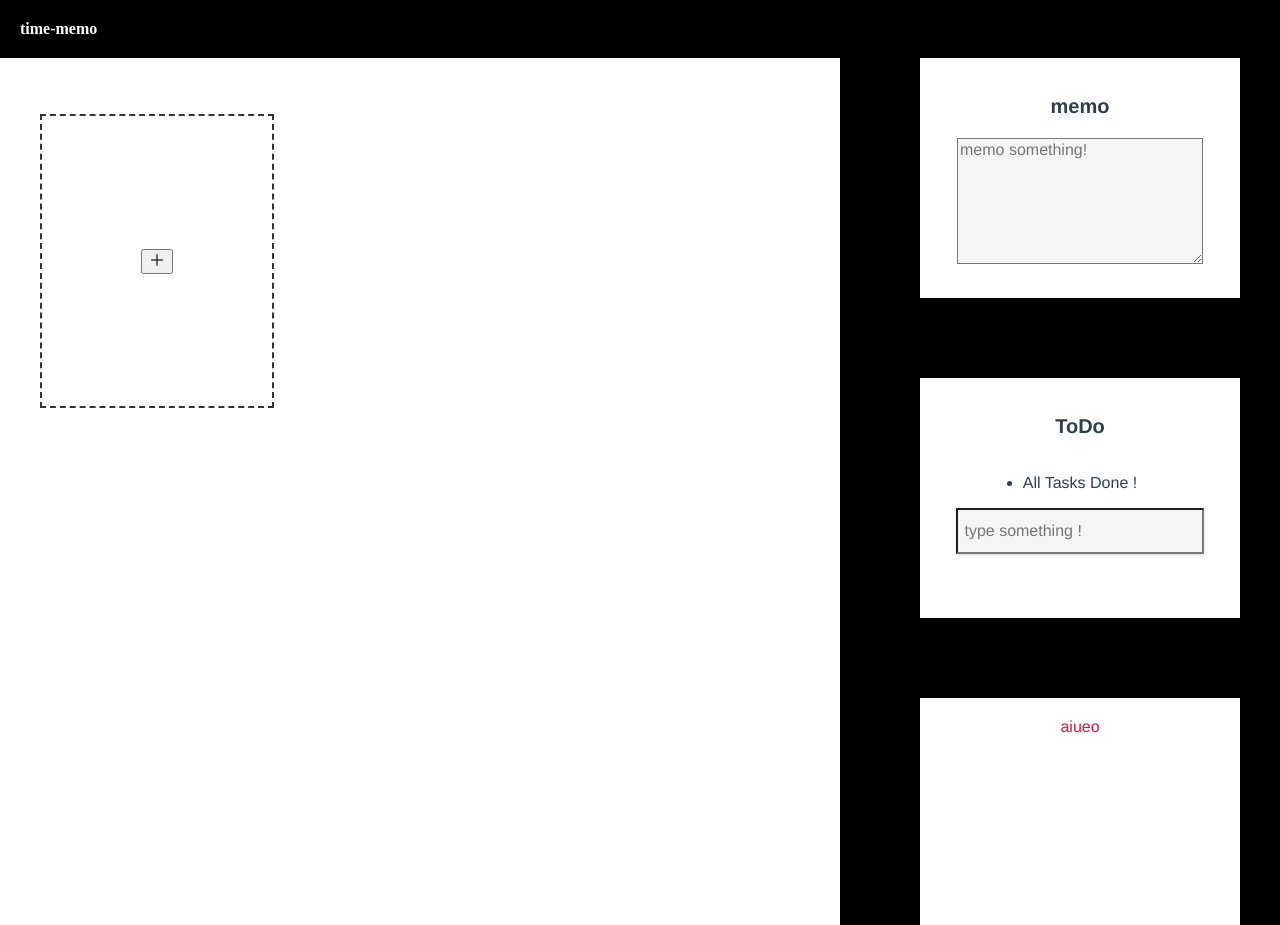
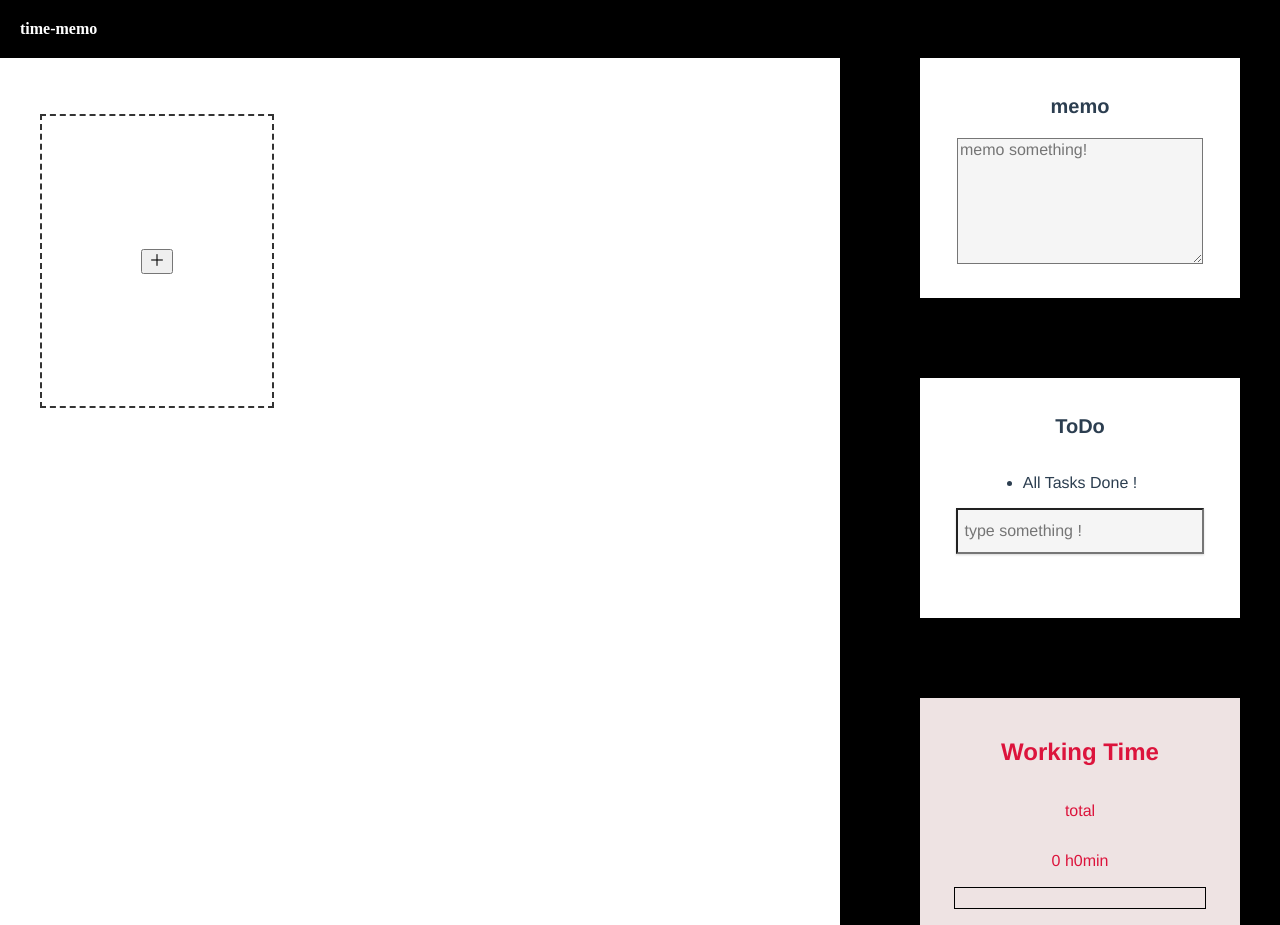
Before and after one commit to rabeliya/time-memo, a Vue app: page / in a window 1280 px wide. Shown: the top 925 px of the page. Built offline with nearby package versions, Linux system fonts and the light colour scheme.

Commit message:
グラフ機能を実装しました。

```diff
--- a/package.json
+++ b/package.json
@@ -9,7 +9,9 @@
   },
   "dependencies": {
     "core-js": "^3.6.5",
-    "vue": "^2.6.11"
+    "vue": "^2.6.11",
+    "vue-chartless": "^0.1.23",
+    "vue-google-charts": "^0.3.3"
   },
   "devDependencies": {
     "@vue/cli-plugin-babel": "~4.5.0",
--- a/src/App.vue
+++ b/src/App.vue
@@ -12,13 +12,14 @@
         @deleteCard="deleteCard"
         @receiveEditedCard="reflectEditCard"
         @addTime="addTime"
-        @removeTime="removeTime"/>
+        @removeTime="removeTime"
+        @takeCards="takeCards"/>
       </div>
       <div class="side-app">
         <div id="app">
           <MemoApp />
           <TodoApp />
-          <TimeGraph />
+          <TimeGraph :cards="cards" />
         </div>
       </div>
     </div>
@@ -45,6 +46,7 @@ export default {
   },
   data: () => ({
     cards: [],
+    labels: [],
     isEditDialog: false,
     isDialog: false,
     hold:
@@ -102,6 +104,9 @@ export default {
         this.cards[index].totalTime = 0;
       }
     },
+    takeCards(newValue) {
+      this.cards= newValue;
+    }
   },
   watch: {
     cards: {
--- a/src/components/task-card.vue
+++ b/src/components/task-card.vue
@@ -7,10 +7,10 @@
         <span class="delete-card-button" @click="emitDelete(index)">[×]</span>
         <span class="edit-card" @click="editCard(index);emitShowEditDialog()">...</span>
         <p class="card-header">
-          <span class="card-color" v-bind:style="{background:cards[index].color }"></span>
-          <span>{{ cards[index].minute }}</span>
-          {{ cards[index].title }}</p>
-        <p class="time-display">{{ cards[index].totalTime }}</p>
+          <span class="card-color" v-bind:style="{background:card.color }"></span>
+          <span>{{ card.minute }}</span>
+          {{ card.title }}</p>
+        <p class="time-display">{{ card.totalTime }}</p>
         <div class="button-wrapper">
           <button class="minus button" @click="emitRemoveTime(index)">-</button>
           <button class="plus button" @click="emitAddTime(index)">+</button>
--- a/src/components/time-graph.vue
+++ b/src/components/time-graph.vue
@@ -1,59 +1,131 @@
 <template>
   <div class="card-wrapper">
-    aiueo
+    <h2>Working Time</h2>
+    <p>total</p>
+    <p>{{ totalHour }} h{{ totalMin }}min</p>
+    <ul class="progress-bar">
+      <li v-for="card in cards" :key="card.id" v-bind:style="{background:card.color,
+        width: barWidth(card.totalTime) + 'px'}">
+      </li>
+    </ul>
+    <ul v-if="cards.length > 0" class="label-wrapper">
+      <li v-for="card in cards" :key="card.id" class="data-label">
+        <span class="card-color" v-bind:style="{background:card.color }"></span>
+        {{ card.title }}/ {{ convertToHour(card.totalTime) }}h{{ leftMin(card.totalTime) }}min
+        <span>{{ calcPercent(card.totalTime) }}%</span>
+      </li>
+    </ul>
+    <ul v-else>
+      <li>No task !</li>
+    </ul>
   </div>
 </template>
 <script>
   export default {
+    components: {
+    },
     props: {
+      cards: Array,
     },
-  data: ()=> ({
-    cards: [],
-    labels:[],
+    data: () => ({
+
     }),
     methods: {
-    makeLavel: function() {
+    },
+    computed: {
+      totalHour() {
+        let total = 0;
+        const length = this.cards.length;
+        for(let i = 0; i < length; i++) {
+          total += this.cards[i].totalTime
+        }
+        return Math.floor(total / 60);
+      },
+      totalMin() {
+        let total = 0;
+        const length = this.cards.length;
+        for(let i = 0; i < length; i++) {
+          total += this.cards[i].totalTime
+        }
+        return total % 60;
+      },
+      convertToHour() {
+        return function(time) {
+          return Math.floor(time / 60);
+        }
+      },
+      leftMin() {
+        return function(time) {
+          return time % 60;
+        }
+      },
+      calcPercent() {
+        return function(time) {
+          let total = 0;
+          const length = this.cards.length;
+          for(let i = 0; i < length; i++) {
+            total += this.cards[i].totalTime
+          }
+          return (time / total *100).toFixed(1);
+        }
+      },
+      barWidth() {
+        return function(time) {
+          let total = 0;
+          const wrapperWidth = 250;
+          const length = this.cards.length;
+          for(let i = 0; i < length; i++) {
+            total += this.cards[i].totalTime
+          }
+          return Math.floor(wrapperWidth * (time / total));
+          // ここまでpercent
+
 
         }
-  },
-  mounted: function () {
-    this.cards = JSON.parse(localStorage.getItem("cards")) || [];
-  },
-  // watchは登録したプロパティの変更を見て実行される
-  // watch: {
-  //   cards: {
-  //     reflectLabels: function() {
-  //       // cardsのobjのtitleとtotalTimeのみをlabelsに反映させたい
-  //       // this.labels = [...this.cards];
-  //     }
-  //   }
-  // },
-  // computed: {
-  //   labelComputed: {
-  //     get: function() {
-  //       return this.labels;
-  //     },
-  //     // set: function() {
-  //     //   for(const obj of this.cards) {
-  //     //     this.labels.push(obj.slice(0,2))
-  //     //   }
-  //     //     this.labels = [...this.cards]
-  //     //   this.labels.push([...this.cards].item.slice(0,2))
-  //     // }
-  //   },
-  // }
+
+      }
+    }
   }
 </script>
 <style lang="scss" scoped>
+  li{
+    list-style: none;
+  }
   .card-wrapper {
-    background: #fff;
+    background: rgb(238, 227, 227);
     box-shadow: 0px 3px 6px rgba(0, 0, 0, 0.16);
     display: flex;
     flex-direction: column;
     align-items: center;
     width: 280px;
-    height: 200px;
+    min-height: 200px;
     padding: 20px;
     color: crimson;
+    .progress-bar {
+      display: flex;
+      width: 250px;
+      height: 20px;
+      border: #000 solid 1px;
+      padding: 0;
+      margin: 0;
+      li {
+        height: 20px;
+      }
+    }
+    .label-wrapper {
+      padding: 0;
+      margin-top: 30px;
+      .data-label {
+        display: flex;
+        margin-bottom: 16px;
+        .card-color {
+          display: block;
+          width: 16px;
+          height: 16px;
+          border-radius: 50%;
+          margin-right: 16px;
+        }
+      }
+    }
   }
 </style>
```
Also changed, not shown: 1 other file (tests, documents, lock files or other folders). Lines whose indentation alone changed are shown as unchanged.
